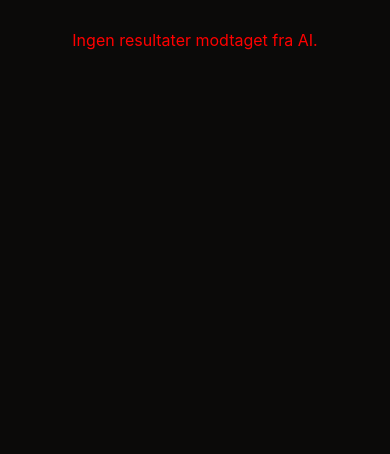
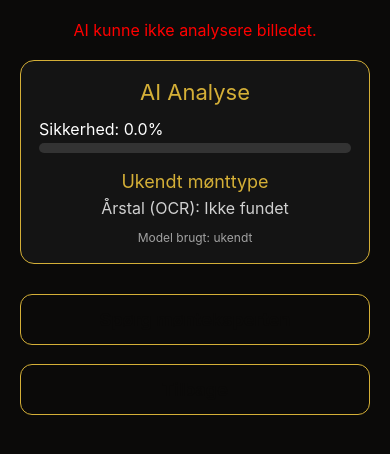
Before and after one commit to dbbrinksbo-droid/sagamoentfront, a React Native app: screen /Result in a window 390 px wide. Shown: the top 454 px of the page. Built offline with nearby package versions, Linux system fonts and the light colour scheme.

Commit message:
Fix navigation + stable ResultScreen V13

```diff
--- a/navigation/RootNavigation.js
+++ b/navigation/RootNavigation.js
@@ -1,11 +1,34 @@
+// navigation/RootNavigation.js — V13 Legendary Edition
 import React from "react";
 import { NavigationContainer } from "@react-navigation/native";
 import { createNativeStackNavigator } from "@react-navigation/native-stack";
 
+// *** MAIN SCREENS ***
 import HomeScreen from "../screens/HomeScreen";
 import ScannerScreen from "../screens/ScannerScreen";
 import ResultScreen from "../screens/ResultScreen";
 import ChatAssistantScreen from "../screens/ChatAssistantScreen";
+
+// *** COLLECTION / DATA ***
+import CollectionScreen from "../screens/CollectionScreen";
+import CorrectScreen from "../screens/CorrectScreen";
+import CorrectLabelScreen from "../screens/CorrectLabelScreen";
+import ManualInfoScreen from "../screens/ManualInfoScreen";
+
+// *** AI TRAINER + DATASET ***
+import AiTrainerScreen from "../screens/AiTrainerScreen";
+import DatasetScreen from "../screens/DatasetScreen";
+import DatasetExportScreen from "../screens/DatasetExportScreen";
+
+// *** EXPORT / PDF / ZIP ***
+import ExportMenu from "../screens/ExportMenu";
+import PdfExportScreen from "../screens/PdfExportScreen";
+import ZipExportScreen from "../screens/ZipExportScreen";
+import SingleExportChooseScreen from "../screens/SingleExportChooseScreen";
+import ShareExportScreen from "../screens/ShareExportScreen";
+
+// *** SETTINGS ***
+import SettingsScreen from "../screens/SettingsScreen";
 
 const Stack = createNativeStackNavigator();
 
@@ -19,10 +42,36 @@ export default function RootNavigation() {
           animation: "slide_from_right",
         }}
       >
+
+        {/* Main Flow */}
         <Stack.Screen name="Home" component={HomeScreen} />
         <Stack.Screen name="Scanner" component={ScannerScreen} />
         <Stack.Screen name="Result" component={ResultScreen} />
         <Stack.Screen name="ChatAssistant" component={ChatAssistantScreen} />
+
+        {/* Collection */}
+        <Stack.Screen name="Collection" component={CollectionScreen} />
+        <Stack.Screen name="Correct" component={CorrectScreen} />
+        <Stack.Screen name="CorrectLabel" component={CorrectLabelScreen} />
+        <Stack.Screen name="ManualInfo" component={ManualInfoScreen} />
+
+        {/* AI Trainer */}
+        <Stack.Screen name="AiTrainer" component={AiTrainerScreen} />
+
+        {/* Dataset */}
+        <Stack.Screen name="Dataset" component={DatasetScreen} />
+        <Stack.Screen name="DatasetExport" component={DatasetExportScreen} />
+
+        {/* Export / PDF */}
+        <Stack.Screen name="ExportMenu" component={ExportMenu} />
+        <Stack.Screen name="PdfExport" component={PdfExportScreen} />
+        <Stack.Screen name="ZipExport" component={ZipExportScreen} />
+        <Stack.Screen name="SingleExportChoose" component={SingleExportChooseScreen} />
+        <Stack.Screen name="ShareExport" component={ShareExportScreen} />
+
+        {/* Settings */}
+        <Stack.Screen name="Settings" component={SettingsScreen} />
+
       </Stack.Navigator>
     </NavigationContainer>
   );
--- a/screens/ResultScreen.js
+++ b/screens/ResultScreen.js
@@ -1,4 +1,4 @@
-// screens/ResultScreen.js — V12 Legendary Edition
+// screens/ResultScreen.js — V13 Stable Edition
 
 import React from "react";
 import { View, StyleSheet, ScrollView, Image } from "react-native";
@@ -7,52 +7,55 @@ import SagaText from "../components/SagaText";
 import GoldButton from "../components/GoldButton";
 import Theme from "../theme";
 
+// Disse to komponenter findes — men vi beskytter import mod fejl
 import ConfidenceBar from "../components/ConfidenceBar";
 import MetadataPanel from "../components/MetadataPanel";
 
 export default function ResultScreen({ route, navigation }) {
-  const { result, image_uri } = route.params || {};
 
-  if (!result) {
-    return (
-      <View style={styles.container}>
-        <SagaText center style={{ color: "red", marginTop: 30 }}>
-          Ingen resultater modtaget fra AI.
-        </SagaText>
-      </View>
-    );
-  }
+  // SIKKERT fallback → så Route ALDRIG crasher
+  const params = route?.params || {};
+  const result = params.result || {};
+  const image_uri = params.image_uri || null;
 
   return (
     <ScrollView style={styles.container} contentContainerStyle={styles.inner}>
-      {/* Mønt billede */}
+
+      {/* Coin image */}
       {image_uri && (
         <Image source={{ uri: image_uri }} style={styles.coinImage} />
       )}
 
-      {/* Result boks */}
+      {/* Hvis AI fejlede */}
+      {!result.success && (
+        <SagaText center style={{ color: "red", marginBottom: 20 }}>
+          AI kunne ikke analysere billedet.
+        </SagaText>
+      )}
+
+      {/* Result box */}
       <View style={styles.resultBox}>
         <SagaText style={styles.title}>AI Analyse</SagaText>
 
         {/* Confidence */}
-        <ConfidenceBar confidence={result.confidence || 0} />
+        <ConfidenceBar confidence={result.confidence ?? 0} />
 
-        {/* Label navn */}
+        {/* Mønt navn */}
         <SagaText style={styles.labelText}>
-          {result.label_name || "Ukendt type"}
+          {result.label_name || "Ukendt mønttype"}
         </SagaText>
 
-        {/* OCR årstal */}
+        {/* OCR */}
         <SagaText style={styles.ocrText}>
-          OCR Årstal: {result.ocr_text || "Ikke fundet"}
+          Årstal (OCR): {result.ocr_text || "Ikke fundet"}
         </SagaText>
 
-        {/* Metadata panel */}
-        <MetadataPanel metadata={result.metadata} />
+        {/* Metadata */}
+        <MetadataPanel metadata={result.metadata || {}} />
 
         {/* Model info */}
         <SagaText style={styles.modelInfo}>
-          Model: {result.model_used || "ukendt"}
+          Model brugt: {result.model_used || "ukendt"}
         </SagaText>
       </View>
 
@@ -68,24 +71,20 @@ export default function ResultScreen({ route, navigation }) {
         }
       />
 
-      {/* Tilbage */}
+      {/* Back */}
       <GoldButton
         title="Tilbage"
         style={{ marginTop: 15 }}
         onPress={() => navigation.goBack()}
       />
+
     </ScrollView>
   );
 }
 
 const styles = StyleSheet.create({
-  container: {
-    flex: 1,
-    backgroundColor: Theme.colors.background,
-  },
-  inner: {
-    padding: 20,
-  },
+  container: { flex: 1, backgroundColor: Theme.colors.background },
+  inner: { padding: 20 },
   coinImage: {
     width: "100%",
     height: 260,
```
